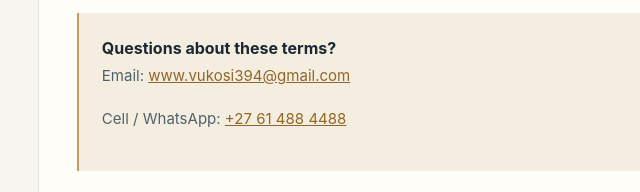
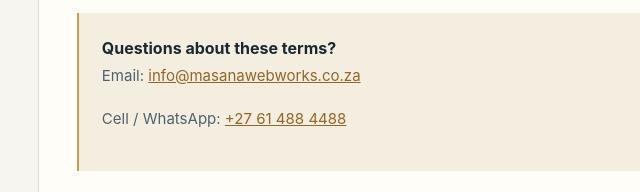
Before and after one commit to vangamalooks/demo, a plain HTML site: page terms.html in a window 1280 px wide. Shown: the part 5282-5474 px from the top of the page, 315-955 px from the left. Drawn offline with Linux system fonts and the light colour scheme.

Commit message:
Update terms.html

```diff
--- a/terms.html
+++ b/terms.html
@@ -25,7 +25,7 @@
       <section id="cancel"><h2>12. Cancellation, suspension and termination</h2><p>A client may cancel a project in writing. Fees for work already performed, approved third-party costs and non-recoverable commitments remain payable. Deposits are applied against work performed and committed project costs; any refund, if applicable, depends on the actual stage of the project and the accepted quotation.</p><p>Masana WebWorks may pause or terminate work for non-payment, prolonged lack of communication, abusive or unlawful instructions, material breach of these terms, or technical/legal reasons that make continued performance unreasonable.</p></section>
       <section id="warranty"><h2>13. Warranties and post-launch issues</h2><p>Masana WebWorks aims to deliver work that materially matches the agreed scope and is tested on reasonable current devices and browsers relevant to the project. No website, hosting service, third-party platform or software system can be guaranteed to operate without interruption or error indefinitely.</p><p>Issues caused by later third-party changes, client modifications, unsupported software, compromised credentials, hosting changes or work performed by others may fall outside the original project warranty and may require separate support.</p></section>
       <section id="liability"><h2>14. Limitation of liability</h2><p>To the extent permitted by law, Masana WebWorks will not be liable for indirect, incidental or consequential loss arising from matters outside its reasonable control, including third-party outages, client-supplied content, compromised client credentials, lost profits or business interruption.</p><p>Nothing in these terms is intended to exclude or limit liability where such exclusion or limitation is prohibited by applicable law.</p></section>
-      <section id="law"><h2>15. General terms, governing law and contact</h2><p>These terms are governed by the laws of the Republic of South Africa. If a dispute arises, the parties should first attempt in good faith to resolve it through direct discussion before pursuing formal remedies.</p><p>If any provision is found unenforceable, the remaining provisions continue to apply. Failure to enforce a term immediately does not permanently waive that term.</p><p>Masana WebWorks may update these general terms for future work. The version accepted for an existing project continues to apply unless the parties agree otherwise in writing.</p><div class="legal-contact-card"><strong>Questions about these terms?</strong><p>Email: <a href="mailto:www.vukosi394@gmail.com">www.vukosi394@gmail.com</a></p><p>Cell / WhatsApp: <a href="tel:+27614884488">+27 61 488 4488</a></p></div><div class="signature-grid"><div class="signature-field">Client Name / Company</div><div class="signature-field">Representative Name</div><div class="signature-field">Signature</div><div class="signature-field">Date</div></div></section>
+      <section id="law"><h2>15. General terms, governing law and contact</h2><p>These terms are governed by the laws of the Republic of South Africa. If a dispute arises, the parties should first attempt in good faith to resolve it through direct discussion before pursuing formal remedies.</p><p>If any provision is found unenforceable, the remaining provisions continue to apply. Failure to enforce a term immediately does not permanently waive that term.</p><p>Masana WebWorks may update these general terms for future work. The version accepted for an existing project continues to apply unless the parties agree otherwise in writing.</p><div class="legal-contact-card"><strong>Questions about these terms?</strong><p>Email: <a href="mailto:www.vukosi394@gmail.com">info@masanawebworks.co.za</a></p><p>Cell / WhatsApp: <a href="tel:+27614884488">+27 61 488 4488</a></p></div><div class="signature-grid"><div class="signature-field">Client Name / Company</div><div class="signature-field">Representative Name</div><div class="signature-field">Signature</div><div class="signature-field">Date</div></div></section>
     </article>
   </main>
   <footer class="legal-footer">&copy; 2026 Masana WebWorks · Terms of Service · Version 2.0</footer>
```
